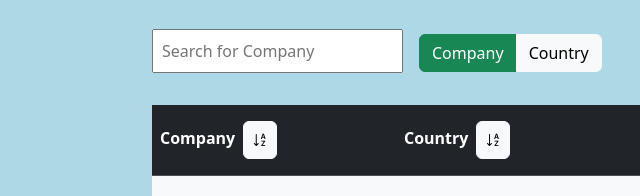
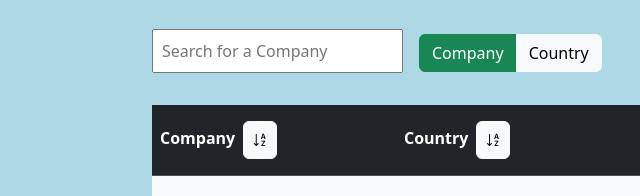
Before and after one commit to insect2510/IWPA01, a plain HTML site: page index.html in a window 1280 px wide. Shown: the part 391-587 px from the top of the page, 0-640 px from the left. Drawn offline with nearby package versions, Linux system fonts and the light colour scheme.

```diff
--- a/carbon.js
+++ b/carbon.js
@@ -76,7 +76,7 @@ function isEmissionNumber(myArr) {
 function writeHtmlFilter() {
   let text1 = "";
   // erzeugt Filter Button
-  text1 += "<input class='me-3 p-2 mb-3' type='text' id='myFilter' onkeyup='myFilter(" + column + ")' placeholder='Search for " + searchFor + "'...' title='Type in a " + searchFor + "'>";
+  text1 += "<input class='me-3 p-2 mb-3' type='text' id='myFilter' onkeyup='myFilter(" + column + ")' placeholder='Search for a " + searchFor + "' title='Type in a " + searchFor + "'>";
   text1 += "<div class='btn-group me-3'>";
   for (h = 0; h < (tableHead.length - 2); h++) {
     text1 += "<button type='button' class='" + filterButtonColor[h] + "' onclick='changeFilterButton(" + h + ")'>" + tableHead[h];
@@ -131,8 +131,8 @@ function myFilter(column) {
 
   var input, filter, table, tr, td, i, txtValue;
   input = document.getElementById("myFilter");
-
   filter = input.value.toUpperCase();
+  console.log(filter);
   table = document.getElementById("javaTable");
   tr = table.getElementsByTagName("tr");
   tableLenght = myArr.length;
```
Also changed, not shown: index.html (+6 -4 lines).
